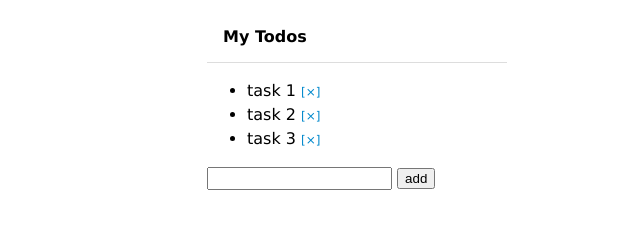
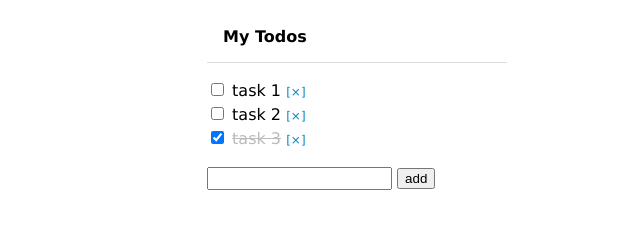
Before and after one commit to NanaTerada/lesson_vue_js_v6, a plain HTML site: page index.html in a window 1280 px wide. Shown: the whole page, without its empty margins (283-923 px from the left). Drawn offline with nearby package versions, Linux system fonts and the light colour scheme.

Commit message:
#08 v-bindでクラスを操作しよう

```diff
--- a/css/style.css
+++ b/css/style.css
@@ -28,3 +28,13 @@ body {
     cursor: pointer;
     color:#08c ;
 }
+
+#app ul {
+    padding: 0;
+    list-style: none;
+}
+
+#app li > span.done {
+    text-decoration: line-through;
+    color: #bbb;
+}
--- a/index.html
+++ b/index.html
@@ -11,7 +11,9 @@
             <h1>My Todos</h1>
           <ul>
                 <!-- 繰り返し処理にする -->
-              <li v-for="(todo,index) in todos">{{ todo.title }}
+              <li v-for="(todo,index) in todos">
+                  <input type="checkbox" v-model="todo.isDone">
+                  <span v-bind:class="{done:todo.isDone}">{{ todo.title }}</span>
                   <span @click="deletItem(index)" class="command">[×]</span>
               </li>
           </ul>
```
